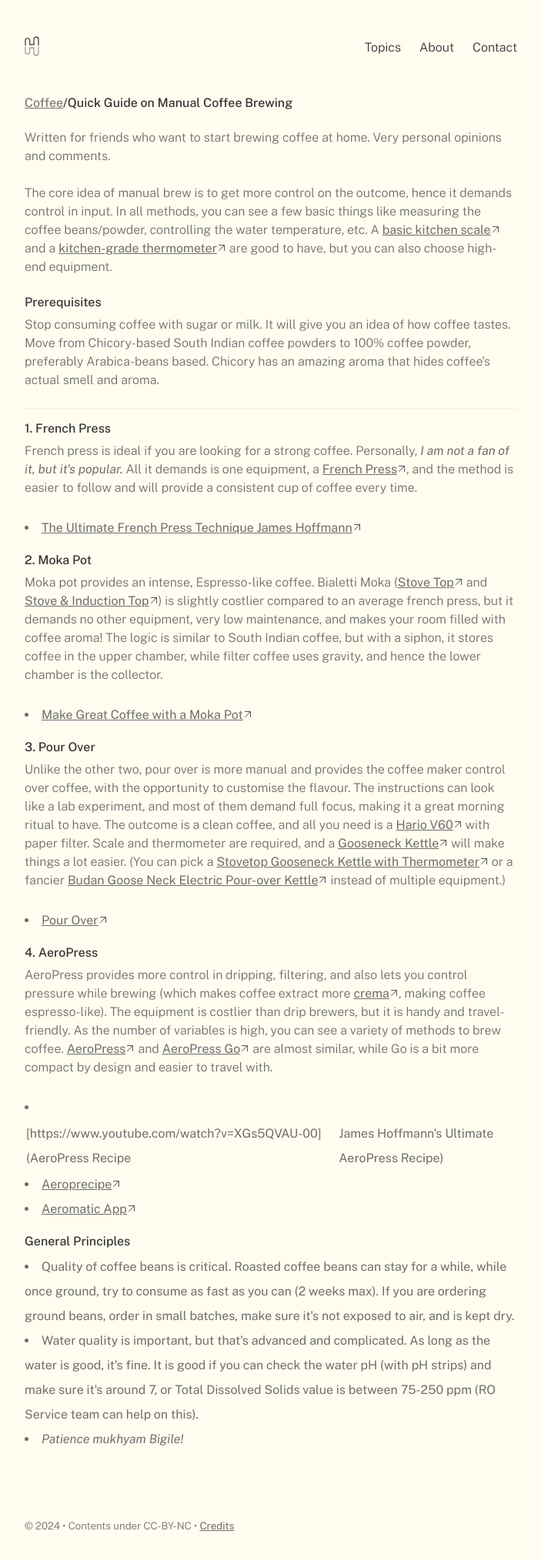
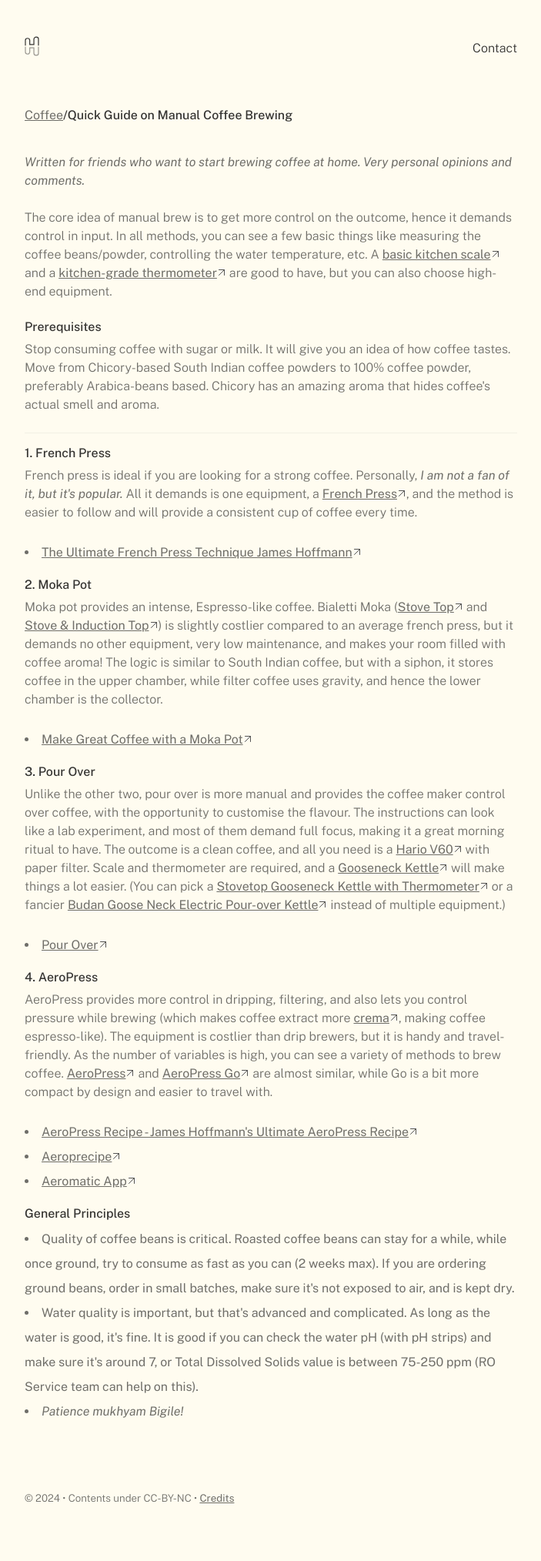
Before and after one commit to hfactor/hiran.in, a Jekyll site: the page built from _notes/20 Logs/06 Coffee/Quick Guide on Manual Coffee Brewing.md, in a window 1280 px wide. Shown: the whole page at 77% size, without its empty margins (288-991 px from the left). Built offline with Jekyll 4.4.1, drawn with Linux system fonts in a browser that asks for light colours; some web fonts are replaced; comment, search, counter and statistics services are not loaded.

Commit message:
Removed nav, simplifed header.

```diff
--- a/_includes/header.html
+++ b/_includes/header.html
@@ -85,54 +79,8 @@
           </a>
         </div>
         </div>
-
         <div class="nav-right">
-          <div class="inner-nav-group">
-            <ul class="nav-links">
-              <li class="nav-link-li">
-                <a href="/topics" class="nav-link">Topics</a>
-              </li>
-              <li class="nav-link-li">
-                <a href="/about" class="nav-link">About</a>
-              </li>
-              <li class="nav-link-li">
-                <a href="mailto:hiran@hiran.in" class="nav-link">Contact</a>
-              </li>
-            </ul>
-            <!------
-            <div class="theme-switch">
-              <div class="container">
-                <label class="toggle" for="switch">
-                  <input id="switch" class="input" type="checkbox">
-                    <div class="icon icon--moon">
-                        <img src="/assets/svg/sun.svg" alt="">
-                    </div>
-
-                    <div class="icon icon--sun">
-                        <img src="/assets/svg/moon.svg" alt="">
-                    </div>
-                </label>
-              </div>
-            </div>
-          </div>
-        -->
-          <input
-            hidden=""
-            class="check-icon"
-            id="check-icon"
-            name="check-icon"
-            type="checkbox"
-          />
-          <label
-            onclick="show()"
-            id="menu"
-            class="icon-menu"
-            for="check-icon"
-          >
-            <div class="bar bar--1"></div>
-            <div class="bar bar--2"></div>
-            <div class="bar bar--3"></div>
-          </label>
+          <a href="mailto:hiran@hiran.in" class="nav-link">Contact</a>
         </div>
       </nav>
 
--- a/_includes/log-metadata.html
+++ b/_includes/log-metadata.html
@@ -14,7 +14,7 @@
     {% endif %}
 {% endfor %}
 
-<h1>
+<h1 class="slot-small">
 
 {% assign category_note = site.notes | where: "cat-value", page.category | first %}
 {% if page.local-title %}
--- a/_notes/20 Logs/06 Coffee/Quick Guide on Manual Coffee Brewing.md
+++ b/_notes/20 Logs/06 Coffee/Quick Guide on Manual Coffee Brewing.md
@@ -8,7 +8,7 @@
 ---
 
 
-Written for friends who want to start brewing coffee at home. Very personal opinions and comments.
+*Written for friends who want to start brewing coffee at home. Very personal opinions and comments.*
 
 The core idea of manual brew is to get more control on the outcome, hence it demands control in input. In all methods, you can see a few basic things like measuring the coffee beans/powder, controlling the water temperature, etc. A [basic kitchen scale](https://amzn.to/4gQm8bR) and a [kitchen-grade thermometer](https://amzn.to/47X6mYx) are good to have, but you can also choose high-end equipment.
 
```
Also changed, not shown: other parts of _includes/header.html (+2 -8 lines), other parts of _notes/20 Logs/06 Coffee/Quick Guide on Manual Coffee Brewing.md (+2 -1 lines), _includes/nav.html (deleted, +0 -89 lines).
